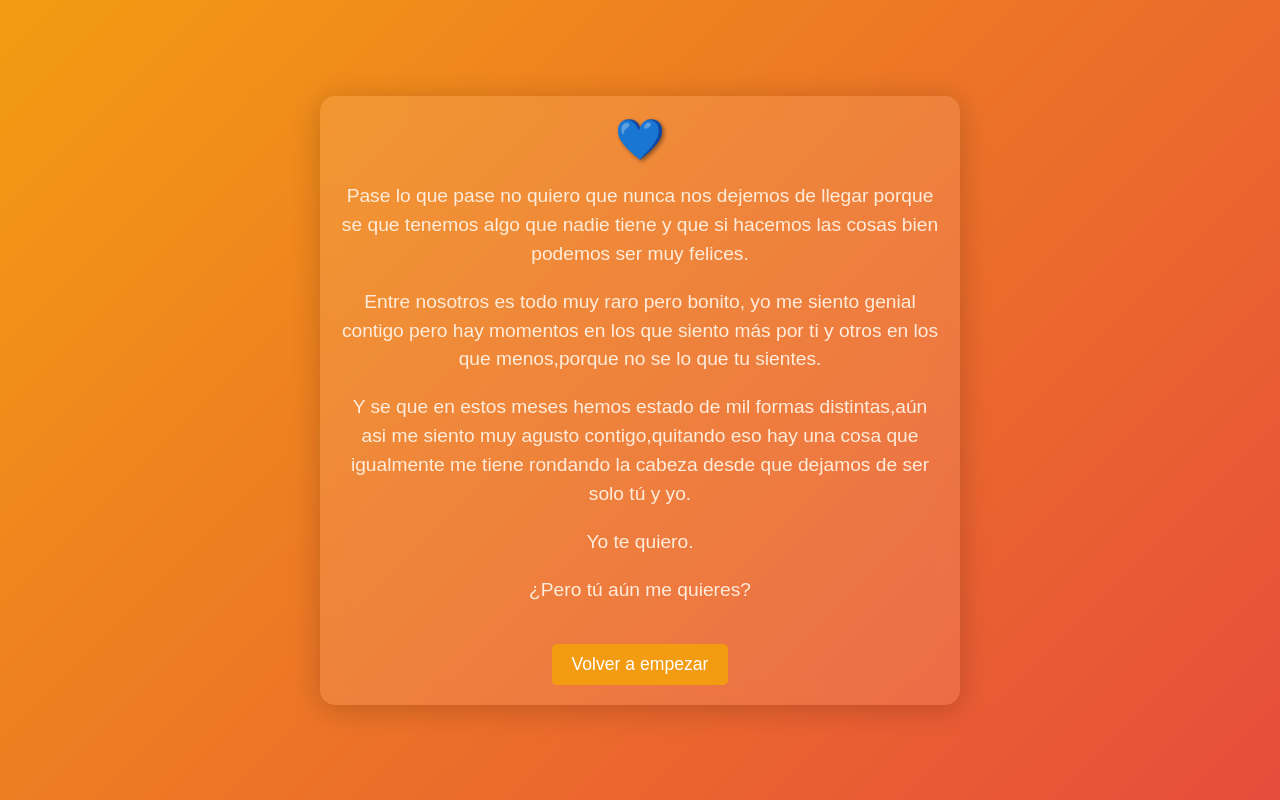
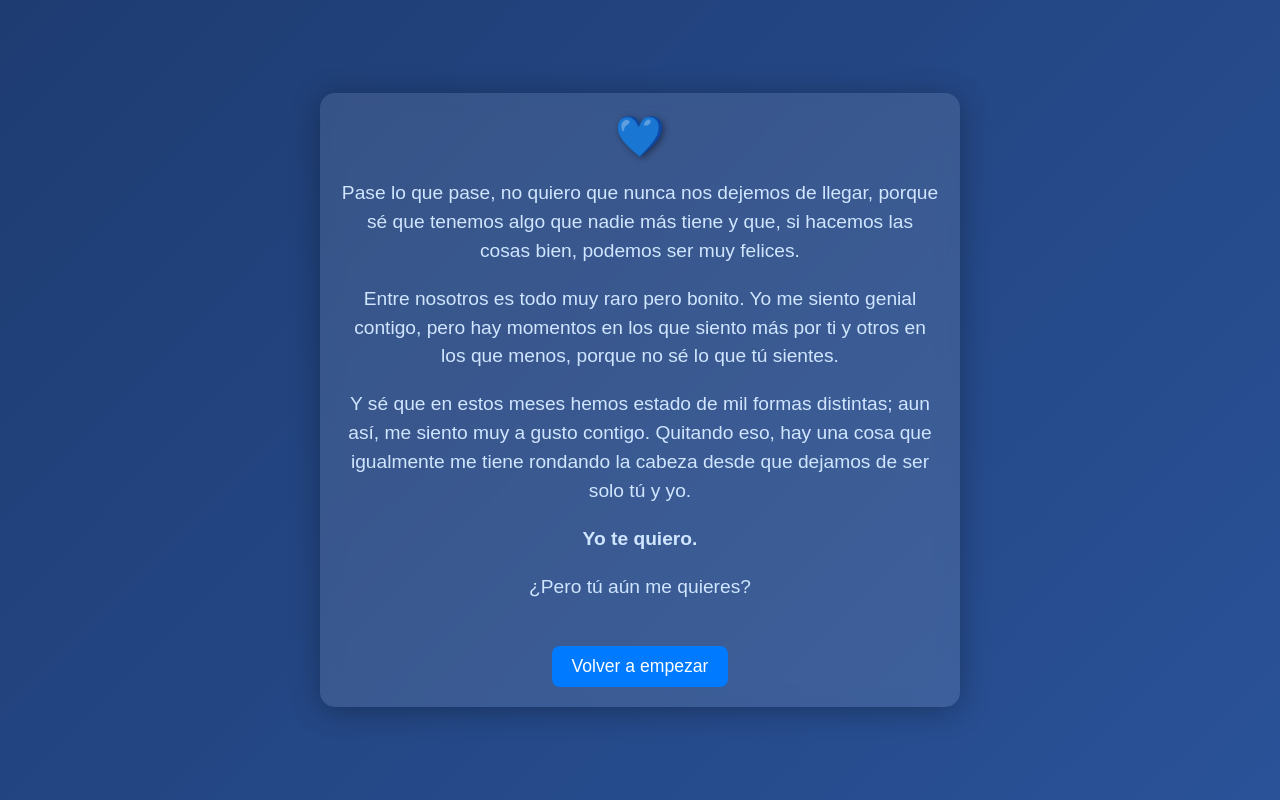
Before and after one commit to molavita/noe, a plain HTML site: page 💙.html in a window 1280 px wide. Drawn offline with Linux system fonts and the light colour scheme.

Commit message:
Update 💙.html

```diff
--- a/💙.html
+++ b/💙.html
@@ -1,7 +1,7 @@
 <!DOCTYPE html>
 <html lang="es">
 <head>
-    <link rel="shortcut icon" href="https://img.icons8.com/emoji/48/love-letter-emoji.png">
+    <link rel="shortcut icon" href="https://img.icons8.com/emoji/48/blue-heart.png">
     <meta charset="UTF-8">
     <meta name="viewport" content="width=device-width, initial-scale=1.0">
     <title>💙</title>
@@ -14,7 +14,7 @@
             height: 100vh;
             margin: 0;
             font-family: 'Arial', sans-serif;
-            background: linear-gradient(135deg, #f39c12, #e74c3c);
+            background: linear-gradient(135deg, #1e3c72, #2a5298);
             color: #fff;
         }
 
@@ -24,7 +24,7 @@
             max-width: 600px;
             background: rgba(255, 255, 255, 0.1);
             border-radius: 15px;
-            box-shadow: 0 4px 30px rgba(0, 0, 0, 0.2);
+            box-shadow: 0 4px 30px rgba(0, 0, 0, 0.3);
             backdrop-filter: blur(10px);
             animation: fadeIn 1.5s ease-in-out;
         }
@@ -33,33 +33,34 @@
             font-size: 2.5em;
             margin: 0;
             font-weight: bold;
-            color: #f7d794;
-            text-shadow: 2px 2px 4px rgba(0, 0, 0, 0.4);
+            color: #a7c7e7;
+            text-shadow: 2px 2px 6px rgba(0, 0, 0, 0.4);
         }
 
         p {
             font-size: 1.2em;
             line-height: 1.5;
-            color: #ffecdb;
+            color: #d0e6ff;
         }
 
-        /* Botón de regreso */
+        /* Botón */
         .button {
             display: inline-block;
-            margin-top: 20px;
+            margin-top: 25px;
             padding: 10px 20px;
             font-size: 1.1em;
             color: #fff;
-            background: #f39c12;
+            background: #007bff;
             border: none;
-            border-radius: 5px;
+            border-radius: 8px;
             cursor: pointer;
-            transition: background 0.3s ease;
+            transition: background 0.3s ease, transform 0.2s ease;
             text-decoration: none;
         }
 
         .button:hover {
-            background: #e67e22;
+            background: #0056b3;
+            transform: scale(1.05);
         }
 
         /* Animación */
@@ -68,7 +69,7 @@
             to { opacity: 1; transform: scale(1); }
         }
 
-       @media (max-width: 600px) {
+        @media (max-width: 600px) {
             body {
                 padding: 10px;
                 text-align: center;
@@ -90,43 +91,25 @@
             .button {
                 font-size: 1em;
                 padding: 8px 16px;
-
-        /* Botón de regreso */
-        .button {
-            display: inline-block;
-            margin-top: 20px;
-            padding: 10px 20px;
-            font-size: 1.1em;
-            color: #fff;
-            background: #f39c12;
-            border: none;
-            border-radius: 5px;
-            cursor: pointer;
-            transition: background 0.3s ease;
-            text-decoration: none;
+            }
         }
-
-        .button:hover {
-            background: #e67e22;
-        }
-
     </style>
 </head>
 <body>
     <div class="container">
         <h1>💙</h1>
-        <p>Pase lo que pase no quiero que nunca nos dejemos de llegar porque se que tenemos algo que nadie tiene y que si hacemos las cosas bien podemos ser muy felices.</p>
-        <p>Entre nosotros es todo muy raro pero bonito, yo me siento genial contigo pero hay momentos en los que siento más por ti y otros en los que menos,porque no se lo que tu sientes. </p>
-        <p>Y se que en estos meses hemos estado de mil formas distintas,aún asi me siento muy agusto contigo,quitando eso hay una cosa que igualmente me tiene rondando la cabeza desde que dejamos de ser solo tú y yo.</p>
-        <p>Yo te quiero.</p>
+        <p>Pase lo que pase, no quiero que nunca nos dejemos de llegar, porque sé que tenemos algo que nadie más tiene y que, si hacemos las cosas bien, podemos ser muy felices.</p>
+        <p>Entre nosotros es todo muy raro pero bonito. Yo me siento genial contigo, pero hay momentos en los que siento más por ti y otros en los que menos, porque no sé lo que tú sientes.</p>
+        <p>Y sé que en estos meses hemos estado de mil formas distintas; aun así, me siento muy a gusto contigo. Quitando eso, hay una cosa que igualmente me tiene rondando la cabeza desde que dejamos de ser solo tú y yo.</p>
+        <p><strong>Yo te quiero.</strong></p>
         <p>¿Pero tú aún me quieres?</p>
         <a href="index.html" class="button">Volver a empezar</a>
     </div>
-<!-- Audio de fondo -->
+
+    <!-- Audio de fondo -->
     <audio autoplay loop>
         <source src="desespero.mp3" type="audio/mpeg">
         Tu navegador no soporta el elemento de audio.
     </audio>
 </body>
-
 </html>
```
